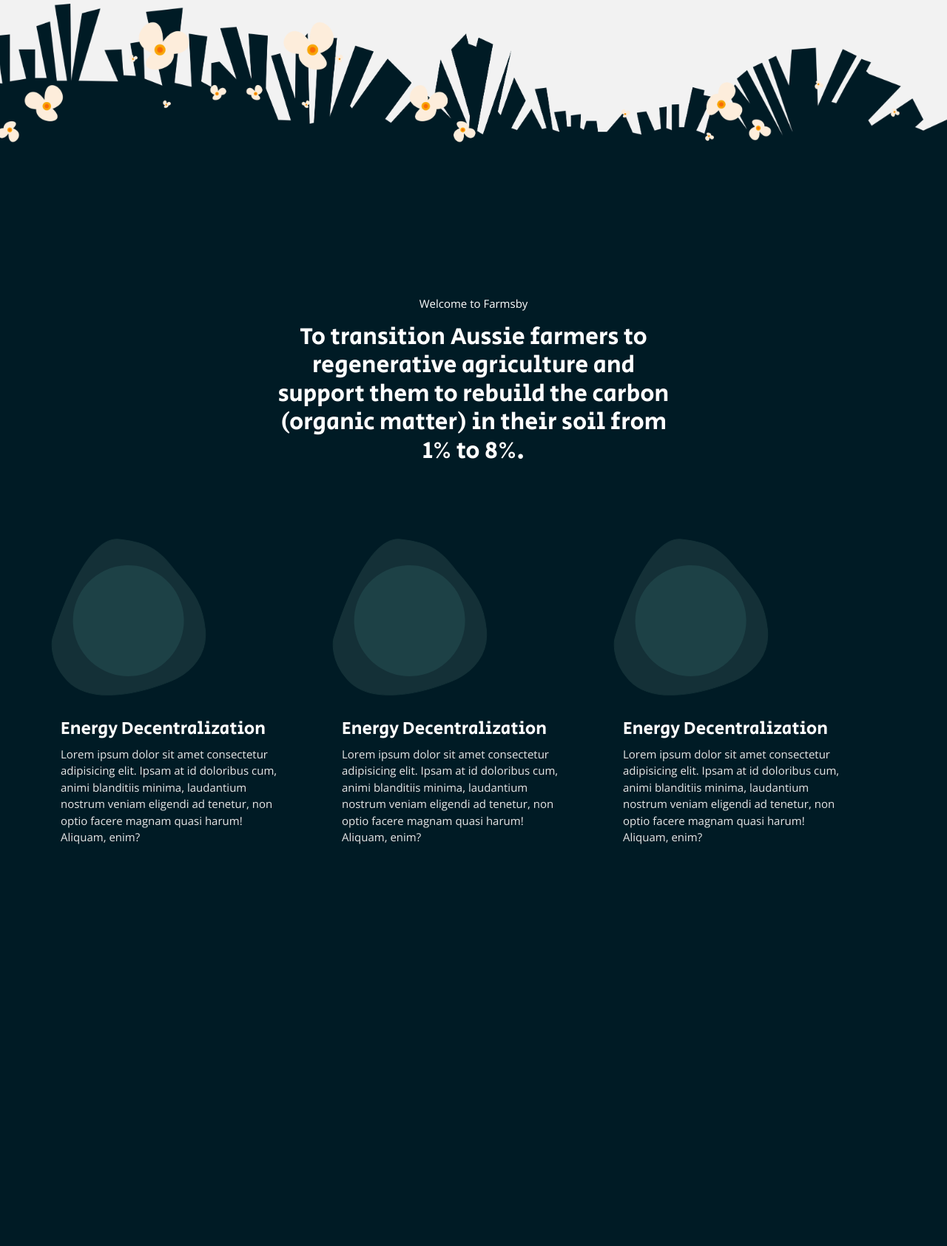
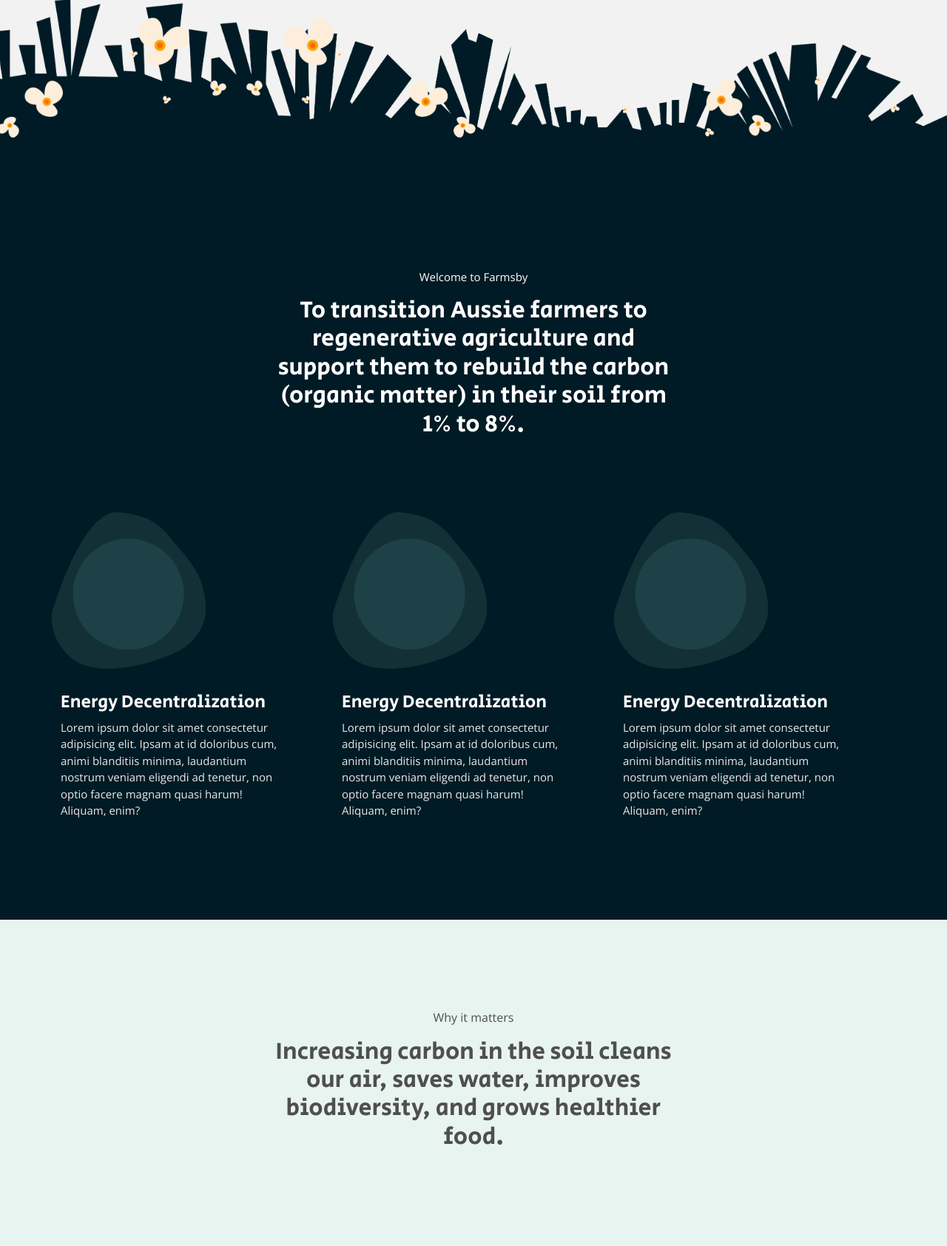
Before and after one commit to Farmsby/farmsby.com, a PHP site: page / in a window 1280 px wide. Shown: the part 609-2293 px from the top of the page at 74% size. Before the commit the page ends 1750 px from the top, so only its background shows below. Run offline with PHP 8.4, Linux system fonts and the light colour scheme; some libraries are stand-ins or nearby versions; grey boxes are pictures that could not be loaded.

Commit message:
index.php update

```diff
--- a/assets/css/main.css
+++ b/assets/css/main.css
@@ -22,9 +22,11 @@
     --white: #ffffff;
     --black: #000000;
     --dark-green: #001B25;
+    --dark-brown: #4f4f4f;
     --navy: #0d1f42;
     --light-gray: #f2f2f2;
     --lighter-gray: #e8e8e8;
+    --teal: #E8F4EF;
 }
 
 body, html {
@@ -46,9 +48,10 @@
     height: auto;
     min-height: 70px;
     width: 100%;
-    background-color: rgba(242, 242, 242, 0.2);
-    z-index: 10001;
+    z-index: 1001;
 }
+
+header.transparent { background-color: rgba(242, 242, 242, 0.2); }
 
 header > div.logo {
     display: inline-table;
@@ -76,6 +79,7 @@
     display: inline-table;
     padding: 10px 25px;
     font-size: 15px;
+    font-family: 'Open Sans', sans-serif;
 }
 
 header > nav > li > a,
@@ -111,6 +115,7 @@
 }
 
 .w-10 { width: 10%; }
+.floater { z-index: 400; }
 
 .hero {
     display: inline-block;
@@ -123,13 +128,20 @@
 .content {
     display: inline-block;
     height: auto;
-    min-height: 85vh;
+    min-height: 15vh;
     width: 100%;
-    padding-bottom: 80px;
-    background-color: var(--dark-green);
+    padding-bottom: 120px;
 }
 
-.content .container { padding-top: 50px; }
+.bg-green { background-color: var(--dark-green); }
+.bg-white { background-color: var(--white); }
+.bg-teal { background-color: var(--teal);  }
+.content .container { padding-top: 20px; }
+
+.ps-relative { position: relative; }
+.ps-absolute { position: absolute; }
+.ps-fixed { position: fixed; }
+.ps-static { position: static; }
 
 .icon_holder {
     height: 216px;
@@ -169,6 +181,10 @@
     font-size: 15px;
 }
 
-.pushdown-x2 {
-    margin-top: 100px;
-}
+.pushdown-x2 { margin-top: 100px; }
+.pushdown-x3 { margin-top: 200px; }
+.pushdown-x4 { margin-top: 300px; }
+
+.pushleft-x2 { margin-left: 100px; }
+
+.text-brown { color: var(--dark-brown); }
--- a/index.php
+++ b/index.php
@@ -14,10 +14,10 @@
 </head>
 <body>
     <!-- Visible Content: Start -->
-    <header>
+    <header class="ps-fixed">
         <div class="logo">
-            <!-- <img src="./assets/images/logo.png" alt="Farmsby Logo" class="w-10"> -->
             <img src="./assets/images/logo/logo-white.png" alt="Farmsby Logo" class="w-10">
+            <!-- <img src="./assets/images/logo/logo.png" alt="Farmsby Logo" class="w-10"> -->
         </div>
         <nav>
             <li><a href="#" class="active">Home</a></li>
@@ -33,9 +33,21 @@
         </nav>
     </header>
 
-    <section class="hero"></section>
+    <section class="hero">
+        <!-- <div class="container ps-absolute pushdown-x3">
+            <div class="row pushleft-x2">
+                <div class="col-md-5">
+                    <h2 class="text-white">
+                    To transition Aussie farmers to regenerative agriculture and support them to
+                    rebuild the carbon (organic matter) in their soil from 1% to 8%.
+                    </h2>
+                </div>
+            </div>
+        </div> -->
+        <video src="./assets/images/mp4/motion.mp4" autoplay="true" loop="true" style="width: 100%"></video>
+    </section>
 
-    <section class="content">
+    <section class="content ps-relative bg-green" style="z-index: 10001;">
     <img src="./assets/images/extras/flower.png" alt="Floor Hero" class="flower-scroller">
         <div class="container">
             <div class="row">
@@ -100,6 +112,18 @@
         </div>
     </section>
     <!-- Visible Content: End -->
+    <section class="content bg-teal">
+        <div class="container">
+            <div class="row pushdown-x2">
+                <div class="col-md-6 offset-md-3 text-center">
+                    <p class="text-brown">Why it matters</p>
+                    <h2 class="text-brown">
+                    Increasing carbon in the soil cleans our air, saves water,
+                    improves biodiversity, and grows healthier food.                  </h2>
+                </div>
+            </div>
+        </div>
+    </section>
 
     <script src="./assets/js/jquery.js"></script>
     <script src="./assets/js/config.js"></script>
```
Also changed, not shown: 4 other files.
